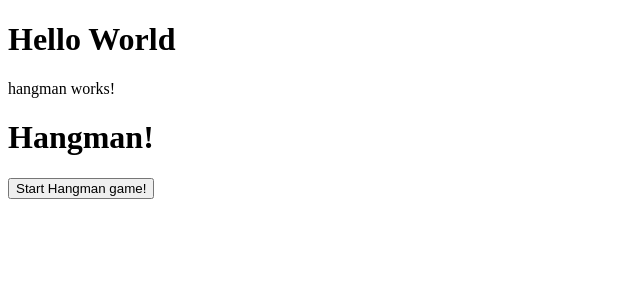
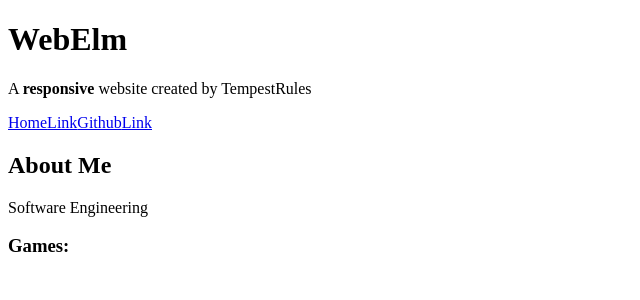
Before and after one commit to TempestRules/Brainstorm, an Angular app in the folder Website/WebElm/: page / in a window 1280 px wide. Shown: the top 300 px of the page, without its empty margins (0-640 px from the left). Built offline with nearby package versions, Linux system fonts and the light colour scheme.

Commit message:
Home menu started.
Routing should be added.

```diff
--- a/Website/WebElm/src/app/app.component.html
+++ b/Website/WebElm/src/app/app.component.html
@@ -1,3 +1,22 @@
-<h1>Hello World</h1>
 
-<app-hangman></app-hangman>
+<!--The big box in the top-->
+<div class="header">
+    <h1>WebElm</h1>
+    <p>A <b>responsive</b> website created by TempestRules</p>
+  </div>
+
+<!--The navigation bar with links.-->
+  <div class="navbar">
+    <a href="#" class="active">Home</a>
+    <a href="#">Link</a>
+    <a href="https://github.com/TempestRules">Github</a>
+    <a href="#" class="right">Link</a>
+  </div>
+
+<!--Row with information and links-->
+  <div class="row">
+    <div class="side">
+      <h2>About Me</h2>
+      <p>Software Engineering</p>
+      <h3>Games:</h3>
+    </div>
```
